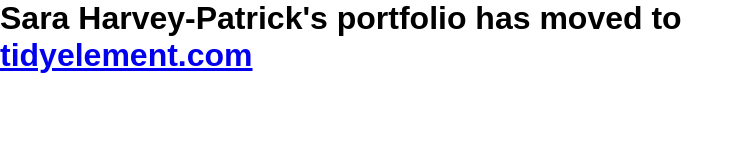
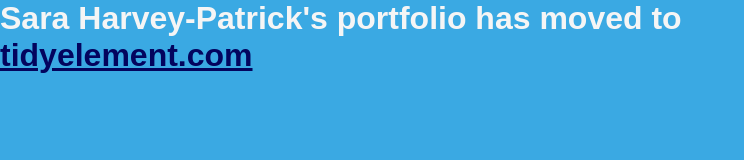
Before and after one commit to Sara-Harvey/portfolio-redirect, a plain HTML site: page index.html in a window 1280 px wide. Shown: the whole page, without its empty margins (0-744 px from the left). Drawn offline with Linux system fonts and the light colour scheme.

Commit message:
Update style.css

```diff
--- a/style.css
+++ b/style.css
@@ -1,16 +1,25 @@
+@import url('https://fonts.googleapis.com/css2?family=Poppins:wght@300;400;500;600;700&display=swap');
+
 *,
 *:before,
 *:after {
   margin: 0;
   padding: 0;
   box-sizing: border-box;
-  font-family: sans-serif;
+  font-family: "Archivo Black", sans-serif;
 }
 
 body {
   min-height: 100vh;
+  background-color: #3AA9E3;
 }
 
 h1 {
   justify-content: center;
+  color: whitesmoke;
+  font-weight: 700;
 }
+
+h1 a {
+  color: #03045E;
+}
```
